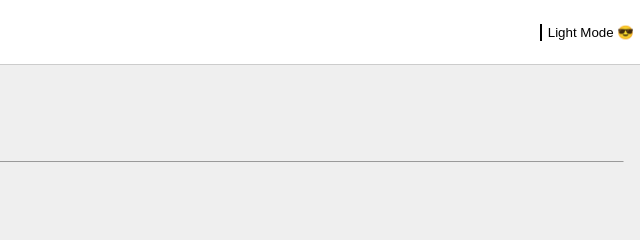
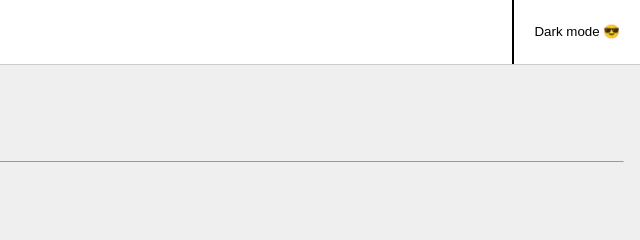
Before and after one commit to Leddfoot/inspera, a React app: page / in a window 1280 px wide. Shown: the top 240 px of the page, 640-1280 px from the left. Built offline with nearby package versions, Linux system fonts and the light colour scheme; no server answers.

```diff
--- a/src/components/header/Header.js
+++ b/src/components/header/Header.js
@@ -33,7 +33,7 @@
         type="button"
         className="theme-toggle"
       >
-        {!darkTheme ? "Light Mode 😎" : "Dark mode 😀"}
+        {!darkTheme ? "Dark mode 😎" : "Light Mode 😀"}
       </button>
     </div>
   );
--- a/src/components/header/Header.scss
+++ b/src/components/header/Header.scss
@@ -17,7 +17,8 @@
 .theme-toggle {
   position:absolute;
   right: 0;
-  margin: 0;
+  height: 4.75em;
+  padding: 0 1.5em;
   color: var(--mpc-interaction--label-color);
   background: var(--mpc-interaction--label-background);
   border: none;
```
